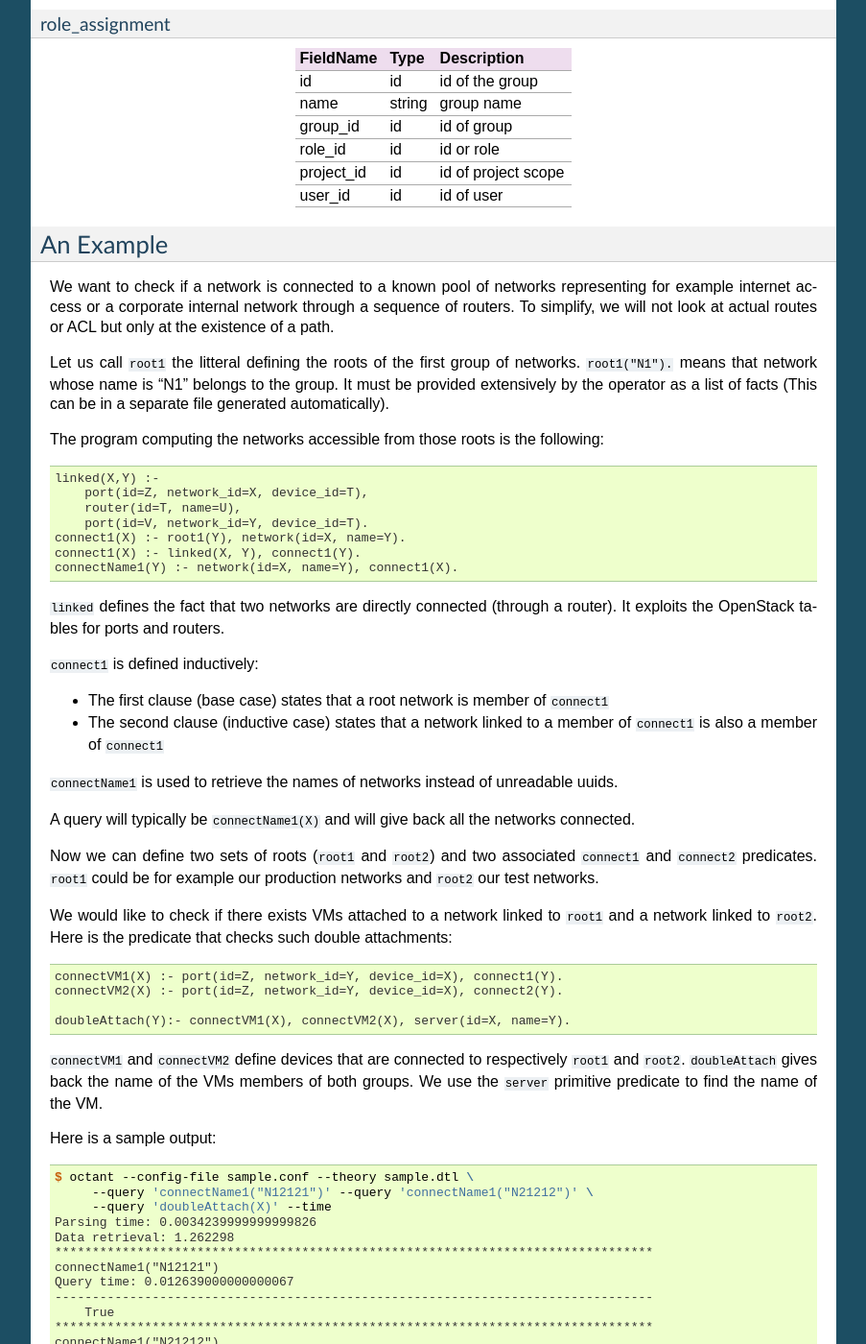
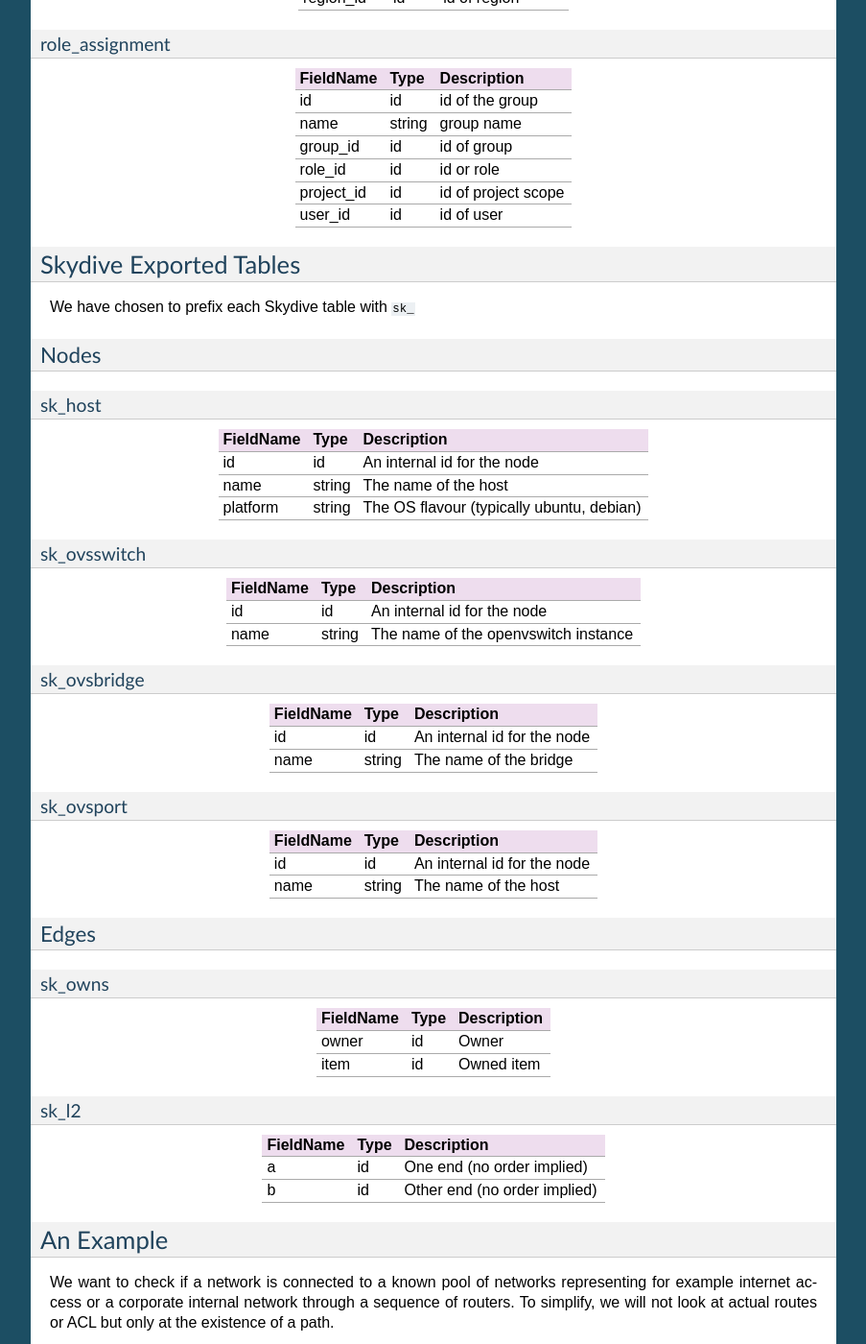
Before and after one commit to Orange-OpenSource/octant, a Sphinx documentation site: the page built from doc/source/user/index.rst, in a window 1280 px wide and 1400 px high, scrolled down 9167 px. Shown: the whole window at 96% size, without its empty margins (198-1101 px from the left). Built offline with Sphinx 7.4.7, drawn with Linux system fonts in a browser that asks for light colours; some of the changed text lies outside the part shown.

Commit message:
Documenting new skydive mode

```diff
--- a/doc/source/user/index.rst
+++ b/doc/source/user/index.rst
@@ -7,7 +7,9 @@
 
 `octant` requires three kind of entries:
 
-* A configuration file to connect to an OpenStack cloud as admin.
+* A configuration file to connect to one or several sources of information:
+  * an OpenStack cloud as admin,
+  * a skydive analyzer.
 * One or several rule files that define the Datalog program and the data
   to retrieve
 * One or several queries to ask.
@@ -589,6 +591,73 @@
 user_id     id       id of user
 ==========  =======  =======================
 
+-------------------------
+Skydive Exported Tables
+-------------------------
+
+We have chosen to prefix each Skydive table with ``sk_``
+
+Nodes
+=====
+
+sk_host
+-------
+================  =======  =========================================
+FieldName         Type     Description
+================  =======  =========================================
+id                id       An internal id for the node
+name              string   The name of the host
+platform          string   The OS flavour (typically ubuntu, debian)
+================  =======  =========================================
+
+sk_ovsswitch
+------------
+================  =======  =========================================
+FieldName         Type     Description
+================  =======  =========================================
+id                id       An internal id for the node
+name              string   The name of the openvswitch instance
+================  =======  =========================================
+
+sk_ovsbridge
+------------
+================  =======  =========================================
+FieldName         Type     Description
+================  =======  =========================================
+id                id       An internal id for the node
+name              string   The name of the bridge
+================  =======  =========================================
+
+sk_ovsport
+----------
+================  =======  =========================================
+FieldName         Type     Description
+================  =======  =========================================
+id                id       An internal id for the node
+name              string   The name of the host
+================  =======  =========================================
+
+Edges
+=====
+
+sk_owns
+-------
+================  =======  =========================================
+FieldName         Type     Description
+================  =======  =========================================
+owner             id       Owner
+item              id       Owned item
+================  =======  =========================================
+
+sk_l2
+-----
+================  =======  =========================================
+FieldName         Type     Description
+================  =======  =========================================
+a                 id       One end (no order implied)
+b                 id       Other end (no order implied)
+================  =======  =========================================
+
 ----------
 An Example
 ----------
```
Also changed, not shown: doc/source/install/index.rst (+12 -2 lines).
